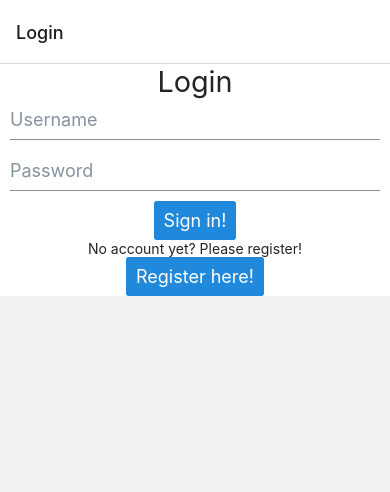
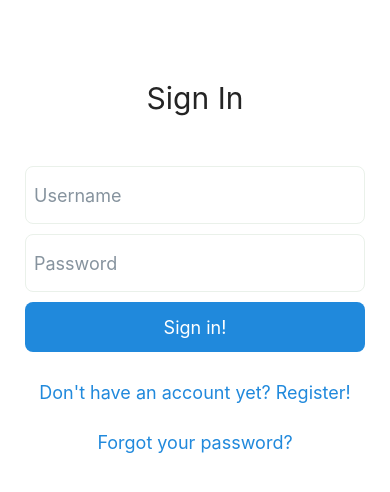
Before and after one commit to ThuHoang2312/Plantpolia, a React Native app: screen /Login in a window 390 px wide. Shown: the top 492 px of the page. Built offline with nearby package versions, Linux system fonts and the light colour scheme.

Commit message:
tmp styled sign in and sign up

```diff
--- a/src/components/LoginForm.js
+++ b/src/components/LoginForm.js
@@ -3,7 +3,8 @@ import AsyncStorage from '@react-native-async-storage/async-storage';
 import {useAuthentication} from '../hooks/ApiHooks';
 import {MainContext} from '../contexts/MainContext';
 import {Controller, useForm} from 'react-hook-form';
-import {Button, Input, Text} from '@rneui/themed';
+import {Button, Card, Input, Text} from '@rneui/themed';
+import {StyleSheet, View} from 'react-native';
 
 const LoginForm = (props) => {
   const {setIsLoggedIn, setUser} = React.useContext(MainContext);
@@ -30,10 +31,9 @@ const LoginForm = (props) => {
   };
 
   return (
-    <>
-      <Text h3 h3Style>
-        Login
-      </Text>
+    <Card containerStyle={styles.container}>
+      <Text style={styles.header}>Sign In</Text>
+      <View style={styles.wrapper}>
         <Controller
           control={control}
           rules={{
@@ -51,6 +51,7 @@ const LoginForm = (props) => {
               placeholder="Username"
               autoCapitalize="none"
               errorMessage={errors.username && errors.username.message}
+              inputContainerStyle={styles.input}
             />
           )}
           name="username"
@@ -68,13 +69,51 @@ const LoginForm = (props) => {
               secureTextEntry={true}
               autoCapitalize="none"
               errorMessage={errors.password && errors.password.message}
+              inputContainerStyle={styles.input}
             />
           )}
           name="password"
         />
-      <Button title="Sign in!" onPress={handleSubmit(logIn)} />
-    </>
+        <Button
+          title="Sign in!"
+          onPress={handleSubmit(logIn)}
+          buttonStyle={styles.button}
+        />
+      </View>
+    </Card>
   );
 };
 
+const styles = StyleSheet.create({
+  container: {
+    width: '100%',
+    borderWidth: 0,
+    shadowOpacity: 0,
+    elevation: 0,
+    backgroundColor: '#fff',
+  },
+  header: {
+    // fontWeight: 'bold',
+    fontSize: 30,
+    textAlign: 'center',
+    paddingVertical: 50,
+  },
+  input: {
+    borderWidth: 1,
+    borderColor: '#EAF1EA',
+    padding: 8,
+    borderRadius: 8,
+  },
+  button: {
+    alignSelf: 'stretch',
+    marginHorizontal: 10,
+    padding: 8,
+    borderRadius: 8,
+    height: 50,
+  },
+  wrapper: {
+    flex: 1,
+  },
+});
+
 export default LoginForm;
--- a/src/components/RegisterForm.js
+++ b/src/components/RegisterForm.js
@@ -1,7 +1,8 @@
 import React from 'react';
 import {Controller, useForm} from 'react-hook-form';
 import {useUser} from '../hooks/ApiHooks';
-import {Button, Input, Text} from '@rneui/themed';
+import {Button, Card, Input, Text} from '@rneui/themed';
+import {StyleSheet} from 'react-native';
 
 const RegisterForm = (props) => {
   const {
@@ -44,8 +45,8 @@ const RegisterForm = (props) => {
   };
 
   return (
-    <>
-      <Text h3>Registeration Form</Text>
+    <Card containerStyle={styles.container}>
+      <Text style={styles.header}>Sign Up</Text>
       <Controller
         control={control}
         rules={{
@@ -64,9 +65,33 @@ const RegisterForm = (props) => {
             placeholder="Username"
             autoCapitalize="none"
             errorMessage={errors.username && errors.username.message}
+            inputContainerStyle={styles.input}
           />
         )}
         name="username"
+      />
+
+      <Controller
+        control={control}
+        rules={{
+          required: {value: true, message: 'This is required.'},
+          pattern: {
+            value: /^[a-z0-9.]{1,64}@[a-z0-9.-]{2,64}/i,
+            message: 'Please enter a valid email!',
+          },
+        }}
+        render={({field: {onChange, onBlur, value}}) => (
+          <Input
+            onBlur={onBlur}
+            onChangeText={onChange}
+            value={value}
+            placeholder="Email"
+            autoCapitalize="none"
+            errorMessage={errors.email && errors.email.message}
+            inputContainerStyle={styles.input}
+          />
+        )}
+        name="email"
       />
 
       <Controller
@@ -87,6 +112,7 @@ const RegisterForm = (props) => {
             secureTextEntry={true}
             autoCapitalize="none"
             errorMessage={errors.password && errors.password.message}
+            inputContainerStyle={styles.input}
           />
         )}
         name="password"
@@ -114,31 +140,10 @@ const RegisterForm = (props) => {
             errorMessage={
               errors.confrimPassword && errors.confrimPassword.message
             }
+            inputContainerStyle={styles.input}
           />
         )}
         name="confrimPassword"
-      />
-
-      <Controller
-        control={control}
-        rules={{
-          required: {value: true, message: 'This is required.'},
-          pattern: {
-            value: /^[a-z0-9.]{1,64}@[a-z0-9.-]{2,64}/i,
-            message: 'Please enter a valid email!',
-          },
-        }}
-        render={({field: {onChange, onBlur, value}}) => (
-          <Input
-            onBlur={onBlur}
-            onChangeText={onChange}
-            value={value}
-            placeholder="Email"
-            autoCapitalize="none"
-            errorMessage={errors.email && errors.email.message}
-          />
-        )}
-        name="email"
       />
 
       <Controller
@@ -152,13 +157,50 @@ const RegisterForm = (props) => {
             placeholder="Full name"
             autoCapitalize="words"
             errorMessage={errors.full_name && errors.full_name.message}
+            inputContainerStyle={styles.input}
           />
         )}
         name="full_name"
       />
-      <Button title="Register!" onPress={handleSubmit(register)} />
-    </>
+      <Button
+        title="Register!"
+        onPress={handleSubmit(register)}
+        buttonStyle={styles.button}
+      />
+    </Card>
   );
 };
 
+const styles = StyleSheet.create({
+  container: {
+    width: '100%',
+    borderWidth: 0,
+    shadowOpacity: 0,
+    elevation: 0,
+    backgroundColor: '#fff',
+  },
+  header: {
+    // fontWeight: 'bold',
+    fontSize: 30,
+    textAlign: 'center',
+    paddingVertical: 50,
+  },
+  input: {
+    borderWidth: 1,
+    borderColor: '#EAF1EA',
+    padding: 8,
+    borderRadius: 8,
+  },
+  button: {
+    alignSelf: 'stretch',
+    marginHorizontal: 10,
+    padding: 8,
+    borderRadius: 8,
+    height: 50,
+  },
+  wrapper: {
+    flex: 1,
+  },
+});
+
 export default RegisterForm;
--- a/src/navigators/Navigator.js
+++ b/src/navigators/Navigator.js
@@ -85,7 +85,11 @@ const StackScreen = () => {
           />
         </>
       ) : (
-        <Stack.Screen name="Login" component={Login} />
+        <Stack.Screen
+          name="Login"
+          component={Login}
+          options={{headerShown: false}}
+        />
       )}
     </Stack.Navigator>
   );
--- a/src/views/Login.js
+++ b/src/views/Login.js
@@ -13,7 +13,8 @@ import {MainContext} from '../contexts/MainContext';
 import {useUser} from '../hooks/ApiHooks';
 import LoginForm from '../components/LoginForm';
 import RegisterForm from '../components/RegisterForm';
-import {Button, Text} from '@rneui/themed';
+import {Button} from '@rneui/themed';
+import {SafeAreaView} from 'react-native-safe-area-context';
 
 const Login = ({navigation}) => {
   // props is needed for navigation
@@ -40,6 +41,7 @@ const Login = ({navigation}) => {
   }, []);
 
   return (
+    <SafeAreaView style={styles.wrapper}>
       <ScrollView>
         <TouchableOpacity
           onPress={() => Keyboard.dismiss()}
@@ -51,29 +53,49 @@ const Login = ({navigation}) => {
             style={styles.container}
           >
             {toggleForm ? <LoginForm /> : <RegisterForm />}
-          <Text>
-            {toggleForm
-              ? 'No account yet? Please register!'
-              : 'Already have an account? Login!'}
-          </Text>
             <Button
-            title={toggleForm ? 'Register here!' : 'Login!'}
+              title={
+                toggleForm
+                  ? `Don't have an account yet? Register!`
+                  : 'Already have an account? Login!'
+              }
               onPress={() => {
                 setToggleForm(!toggleForm);
               }}
+              buttonStyle={styles.button}
+              type="clear"
             />
+            {toggleForm && (
+              <Button
+                title="Forgot your password?"
+                buttonStyle={styles.button}
+                type="clear"
+              />
+            )}
           </KeyboardAvoidingView>
         </TouchableOpacity>
       </ScrollView>
+    </SafeAreaView>
   );
 };
 
 const styles = StyleSheet.create({
+  wrapper: {
+    flex: 1,
+    backgroundColor: '#fff',
+    paddingTop: Platform.OS === 'android' ? 30 : 0,
+  },
   container: {
     flex: 1,
     backgroundColor: '#fff',
     alignItems: 'center',
     justifyContent: 'center',
+  },
+  button: {
+    alignSelf: 'stretch',
+    padding: 8,
+    borderRadius: 8,
+    height: 50,
   },
 });
 
```
Lines whose indentation alone changed are shown as unchanged.
